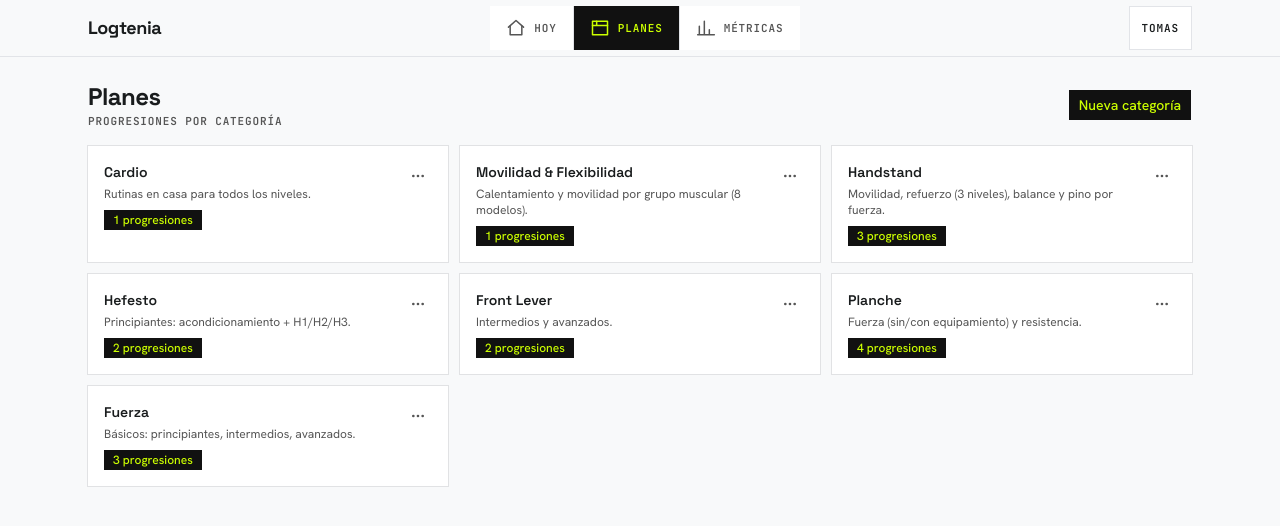
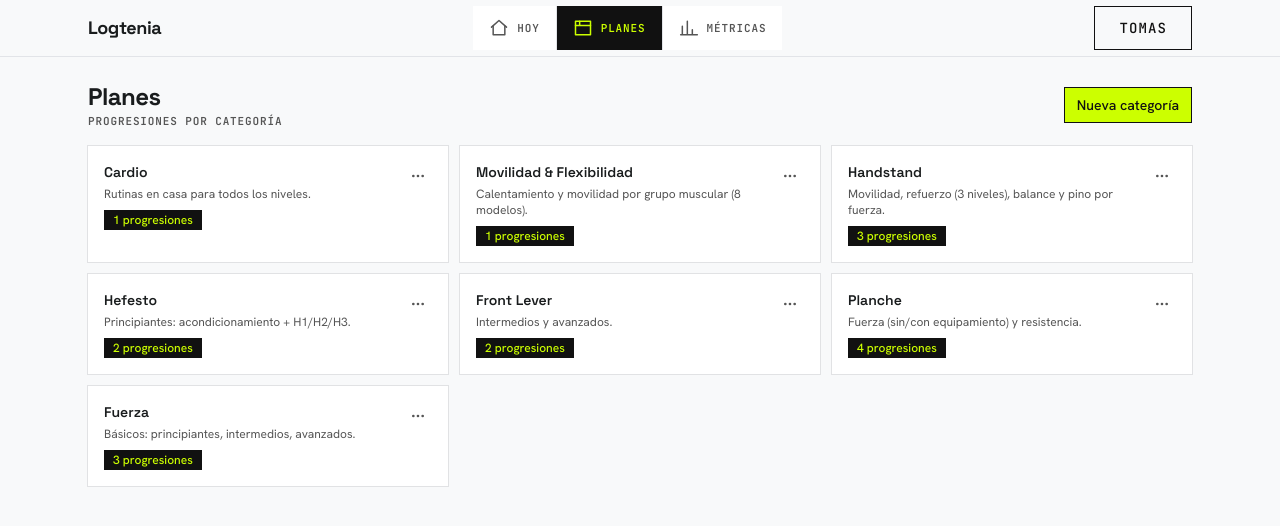
Before and after one commit to tomiban/logstenia, a React (Vite) app in the folder app/: page /planes in a window 1280 px wide. Shown: the top 526 px of the page. Built offline with nearby package versions, Linux system fonts and the light colour scheme.

Commit message:
refactor(app): normalize button system to DESIGN.md (variants, sizes, docs)

```diff
--- a/app/src/components/Cronometro.tsx
+++ b/app/src/components/Cronometro.tsx
@@ -122,7 +122,7 @@ export default function Cronometro({ modo = 'crono', inicio = 60, objetivo, onFi
           </Button>
           <Button variant="ghost" size="sm" onClick={reset}>Reiniciar</Button>
           {onUsar && modo === 'crono' && (
-            <Button variant="default" size="sm" disabled={usarDisabled} onClick={() => onUsar(seg)}>Usar tiempo</Button>
+            <Button variant="accent" size="sm" disabled={usarDisabled} onClick={() => onUsar(seg)}>Usar tiempo</Button>
           )}
         </div>
       </div>
--- a/app/src/components/SettingsMenu.tsx
+++ b/app/src/components/SettingsMenu.tsx
@@ -1,6 +1,6 @@
 import { useEffect, useRef, useState } from 'react';
 import { db } from '../db';
-import { cn } from '@/lib/utils';
+import { Button } from '@/components/ui/button';
 
 const BACKUP_SHAPE: { key: string; fields: string[] }[] = [
   { key: 'sessions', fields: ['date', 'planId', 'modelId'] },
@@ -41,6 +41,7 @@ export function SettingsMenu() {
   const [importing, setImporting] = useState(false);
   const rootRef = useRef<HTMLDivElement>(null);
   const buttonRef = useRef<HTMLButtonElement>(null);
+  const fileInputRef = useRef<HTMLInputElement>(null);
 
   useEffect(() => {
     (async () => {
@@ -139,16 +140,18 @@ export function SettingsMenu() {
 
   return (
     <div ref={rootRef} className="relative shrink-0">
-      <button
+      <Button
         ref={buttonRef}
         type="button"
+        variant="outline"
+        size="lg"
+        className="label-caps"
         aria-haspopup="dialog"
         aria-expanded={open}
         onClick={() => setOpen((o) => !o)}
-        className="label-caps h-11 border border-border bg-card px-3 text-foreground transition-colors hover:bg-secondary"
       >
         tomas
-      </button>
+      </Button>
 
       {open ? (
         <div
@@ -170,13 +173,15 @@ export function SettingsMenu() {
                 onChange={toggleSound}
               />
             </Row>
-            <button
+            <Button
               type="button"
+              variant="outline"
+              size="lg"
+              className="label-caps w-full justify-start"
               onClick={testSound}
-              className="label-caps h-11 w-full border border-border bg-card px-3 text-left text-foreground transition-colors hover:bg-primary hover:text-primary-foreground"
             >
               Probar sonido
-            </button>
+            </Button>
           </div>
 
           <div className="border-t border-border pt-2">
@@ -194,21 +199,27 @@ export function SettingsMenu() {
           <div className="border-t border-border pt-3">
             <p className="label-caps text-muted-foreground">Tus datos viven en este dispositivo</p>
             <div className="mt-2 flex flex-wrap gap-2">
-              <button
+              <Button
                 type="button"
+                variant="accent"
+                size="lg"
+                className="label-caps"
                 onClick={exportData}
-                className="label-caps h-11 border border-ink bg-accent px-3 text-ink transition-colors hover:bg-primary hover:text-primary-foreground"
               >
                 Exportar
-              </button>
-              <label
-                className={cn(
-                  'label-caps inline-flex h-11 cursor-pointer items-center border border-border bg-card px-3 text-foreground transition-colors hover:bg-primary hover:text-primary-foreground',
-                  importing && 'pointer-events-none opacity-50',
-                )}
+              </Button>
+              <Button
+                type="button"
+                variant="outline"
+                size="lg"
+                className="label-caps"
+                disabled={importing}
+                onClick={() => fileInputRef.current?.click()}
               >
                 {importing ? 'Importando…' : 'Importar'}
+              </Button>
               <input
+                ref={fileInputRef}
                 type="file"
                 accept="application/json"
                 className="hidden"
@@ -218,7 +229,6 @@ export function SettingsMenu() {
                   e.target.value = '';
                 }}
               />
-              </label>
             </div>
             {msg ? (
               <p role="status" className="label-caps mt-2 text-muted-foreground">
--- a/app/src/components/ui/button.tsx
+++ b/app/src/components/ui/button.tsx
@@ -1,39 +1,58 @@
+/**
+ * Button — Logtenia design system.
+ *
+ * Variants (see docs/DESIGN.md "Components > Buttons"):
+ *   - `accent` (default): Voltage Lime fill, Ink text, Ink border. The primary
+ *     action on a screen (Entrenar, Siguiente, Guardar, ...). Hover inverts to
+ *     Ink fill / Lime text. Lime is scarce (Beacon Rule): one per view.
+ *   - `ink`: Ink fill, Lime text. Active/selected state and nav toggle.
+ *   - `outline`: transparent, Ink border/text. Hover fills Ink / Lime text.
+ *   - `ghost`: no border, Muted text. Tertiary actions (Cancelar, Reiniciar).
+ *   - `secondary`: Muted Surface fill. Low-emphasis filled button.
+ *   - `destructive`: Alert. Destructive actions only.
+ *   - `link`: underlined primary text.
+ *
+ * Sizes: `xs` (h-6), `sm` (h-8), `default` (h-9), `lg` (h-11, 44px touch
+ * target for in-gym flows), `icon` / `icon-sm` / `icon-lg`.
+ *
+ * Rules: zero radius, no shadows, `transition-colors` only, 44px touch targets
+ * on in-gym screens. Never introduce a second color family.
+ */
 import { Button as ButtonPrimitive } from "@base-ui/react/button"
 import { cva, type VariantProps } from "class-variance-authority"
 import { cn } from "cn"
 
 const buttonVariants = cva(
-  "group/button inline-flex shrink-0 items-center justify-center rounded-lg border border-transparent bg-clip-padding text-sm font-medium whitespace-nowrap transition-all outline-none select-none focus-visible:border-ring focus-visible:ring-3 focus-visible:ring-ring/50 active:not-aria-[haspopup]:translate-y-px disabled:pointer-events-none disabled:opacity-50 aria-invalid:border-destructive aria-invalid:ring-3 aria-invalid:ring-destructive/20 dark:aria-invalid:border-destructive/50 dark:aria-invalid:ring-destructive/40 [&_svg]:pointer-events-none [&_svg]:shrink-0 [&_svg:not([class*='size-'])]:size-4",
+  "group/button inline-flex shrink-0 items-center justify-center border border-transparent bg-clip-padding text-sm font-medium whitespace-nowrap transition-colors outline-none select-none focus-visible:border-ring focus-visible:ring-2 focus-visible:ring-ring/50 disabled:pointer-events-none disabled:opacity-50 aria-invalid:border-destructive aria-invalid:ring-2 aria-invalid:ring-destructive/20 [&_svg]:pointer-events-none [&_svg]:shrink-0 [&_svg:not([class*='size-'])]:size-4",
   {
     variants: {
       variant: {
-        default: "bg-primary text-primary-foreground hover:bg-primary/80",
+        default: "bg-accent text-ink border-ink hover:bg-ink hover:text-accent",
+        accent: "bg-accent text-ink border-ink hover:bg-ink hover:text-accent",
+        ink: "bg-ink text-accent border-ink hover:bg-accent hover:text-ink",
         outline:
-          "border-border bg-background hover:bg-muted hover:text-foreground aria-expanded:bg-muted aria-expanded:text-foreground dark:border-input dark:bg-input/30 dark:hover:bg-input/50",
+          "bg-transparent text-ink border-ink hover:bg-ink hover:text-accent",
         secondary:
-          "bg-secondary text-secondary-foreground hover:bg-[color-mix(in_oklch,var(--secondary),var(--foreground)_5%)] aria-expanded:bg-secondary aria-expanded:text-secondary-foreground",
+          "bg-secondary text-foreground border-border hover:bg-muted hover:text-foreground",
         ghost:
-          "hover:bg-muted hover:text-foreground aria-expanded:bg-muted aria-expanded:text-foreground dark:hover:bg-muted/50",
+          "bg-transparent text-muted-foreground border-transparent hover:bg-muted-surface hover:text-foreground",
         destructive:
-          "bg-destructive/10 text-destructive hover:bg-destructive/20 focus-visible:border-destructive/40 focus-visible:ring-destructive/20 dark:bg-destructive/20 dark:hover:bg-destructive/30 dark:focus-visible:ring-destructive/40",
-        link: "text-primary underline-offset-4 hover:underline",
+          "bg-destructive/10 text-destructive border-destructive/40 hover:bg-destructive/20",
+        link: "bg-transparent text-primary border-transparent underline-offset-4 hover:underline",
       },
       size: {
-        default:
-          "h-8 gap-1.5 px-2.5 has-data-[icon=inline-end]:pr-2 has-data-[icon=inline-start]:pl-2",
-        xs: "h-6 gap-1 rounded-[min(var(--radius-md),10px)] px-2 text-xs in-data-[slot=button-group]:rounded-lg has-data-[icon=inline-end]:pr-1.5 has-data-[icon=inline-start]:pl-1.5 [&_svg:not([class*='size-'])]:size-3",
-        sm: "h-7 gap-1 rounded-[min(var(--radius-md),12px)] px-2.5 text-[0.8rem] in-data-[slot=button-group]:rounded-lg has-data-[icon=inline-end]:pr-1.5 has-data-[icon=inline-start]:pl-1.5 [&_svg:not([class*='size-'])]:size-3.5",
-        lg: "h-9 gap-1.5 px-2.5 has-data-[icon=inline-end]:pr-2 has-data-[icon=inline-start]:pl-2",
-        icon: "size-8",
-        "icon-xs":
-          "size-6 rounded-[min(var(--radius-md),10px)] in-data-[slot=button-group]:rounded-lg [&_svg:not([class*='size-'])]:size-3",
-        "icon-sm":
-          "size-7 rounded-[min(var(--radius-md),12px)] in-data-[slot=button-group]:rounded-lg",
-        "icon-lg": "size-9",
+        default: "h-9 gap-1.5 px-3",
+        xs: "h-6 gap-1 px-2 text-xs",
+        sm: "h-8 gap-1 px-2.5 text-sm",
+        lg: "h-11 gap-2 px-6",
+        icon: "size-9",
+        "icon-xs": "size-6",
+        "icon-sm": "size-8",
+        "icon-lg": "size-11",
       },
     },
     defaultVariants: {
-      variant: "default",
+      variant: "accent",
       size: "default",
     },
   }
@@ -41,8 +60,8 @@ const buttonVariants = cva(
 
 function Button({
   className,
-  variant = "default",
-  size = "default",
+  variant,
+  size,
   ...props
 }: ButtonPrimitive.Props & VariantProps<typeof buttonVariants>) {
   return (
--- a/app/src/components/ui/tags-input.tsx
+++ b/app/src/components/ui/tags-input.tsx
@@ -74,7 +74,7 @@ export function TagsInput({ targetType, targetId, className, allowAdd = true }:
         return (
           <span
             key={t}
-            className="inline-flex items-center gap-1 rounded-none border border-[var(--border)] px-1.5 py-0.5 label-status"
+            className="inline-flex items-center gap-1 border border-border px-1.5 py-0.5 label-status"
             style={{ backgroundColor: c.bg, color: c.text }}
           >
             {t}
@@ -111,7 +111,7 @@ export function TagsInput({ targetType, targetId, className, allowAdd = true }:
         >
           <div className="flex gap-2">
             <Input
-              className="h-7 rounded-none"
+              className="h-7"
               placeholder="nueva etiqueta"
               value={value}
               autoFocus
@@ -121,7 +121,7 @@ export function TagsInput({ targetType, targetId, className, allowAdd = true }:
                 if (e.key === 'Escape') setOpen(false);
               }}
             />
-            <Button variant="outline" size="sm" className="h-7 rounded-none" onClick={(e) => { e.preventDefault(); e.stopPropagation(); onAdd(); }}>+</Button>
+            <Button variant="outline" size="sm" className="h-7" onClick={(e) => { e.preventDefault(); e.stopPropagation(); onAdd(); }}>+</Button>
           </div>
           {(() => {
             const q = value.trim().toLowerCase();
--- a/app/src/components/ui/tags-menu.tsx
+++ b/app/src/components/ui/tags-menu.tsx
@@ -48,7 +48,7 @@ export function TagsMenu({ targetType, targetId }: TagsMenuProps) {
           {tags.map((t) => {
             const c = tagPastel(t);
             return (
-              <span key={t} className="inline-flex items-center gap-1 border border-[var(--border)] px-1.5 py-0.5 label-status" style={{ backgroundColor: c.bg, color: c.text }}>
+              <span key={t} className="inline-flex items-center gap-1 border border-border px-1.5 py-0.5 label-status" style={{ backgroundColor: c.bg, color: c.text }}>
                 {t}
                 <button type="button" onClick={(e) => { e.preventDefault(); e.stopPropagation(); onRemove(t); }} className="ml-0.5 opacity-60 hover:opacity-100" aria-label={`quitar ${t}`}>×</button>
               </span>
@@ -66,7 +66,7 @@ export function TagsMenu({ targetType, targetId }: TagsMenuProps) {
                 key={t}
                 type="button"
                 onClick={(e) => { e.preventDefault(); e.stopPropagation(); onAdd(t); }}
-                className="block w-full text-left px-2 py-1 text-xs text-[var(--foreground)] hover:bg-[var(--muted-surface)]"
+                className="block w-full text-left px-2 py-1 text-xs text-foreground hover:bg-secondary"
               >
                 + {t}
               </button>
--- a/app/src/pages/Metrics.tsx
+++ b/app/src/pages/Metrics.tsx
@@ -248,7 +248,7 @@ export default function Metrics() {
               className={cn(
                 'label-caps h-11 flex-1 px-3 transition-colors md:flex-none',
                 range === o.key
-                  ? 'bg-primary text-primary-foreground dark:bg-[var(--text)] dark:text-[var(--bg)]'
+                  ? 'bg-primary text-primary-foreground'
                   : 'bg-card text-muted-foreground hover:bg-secondary hover:text-foreground',
               )}
             >
```
Also changed, not shown: app/src/pages/Home.tsx (+6 -6 lines), 2 other files (tests, documents, lock files or other folders). Lines whose indentation alone changed are shown as unchanged.
